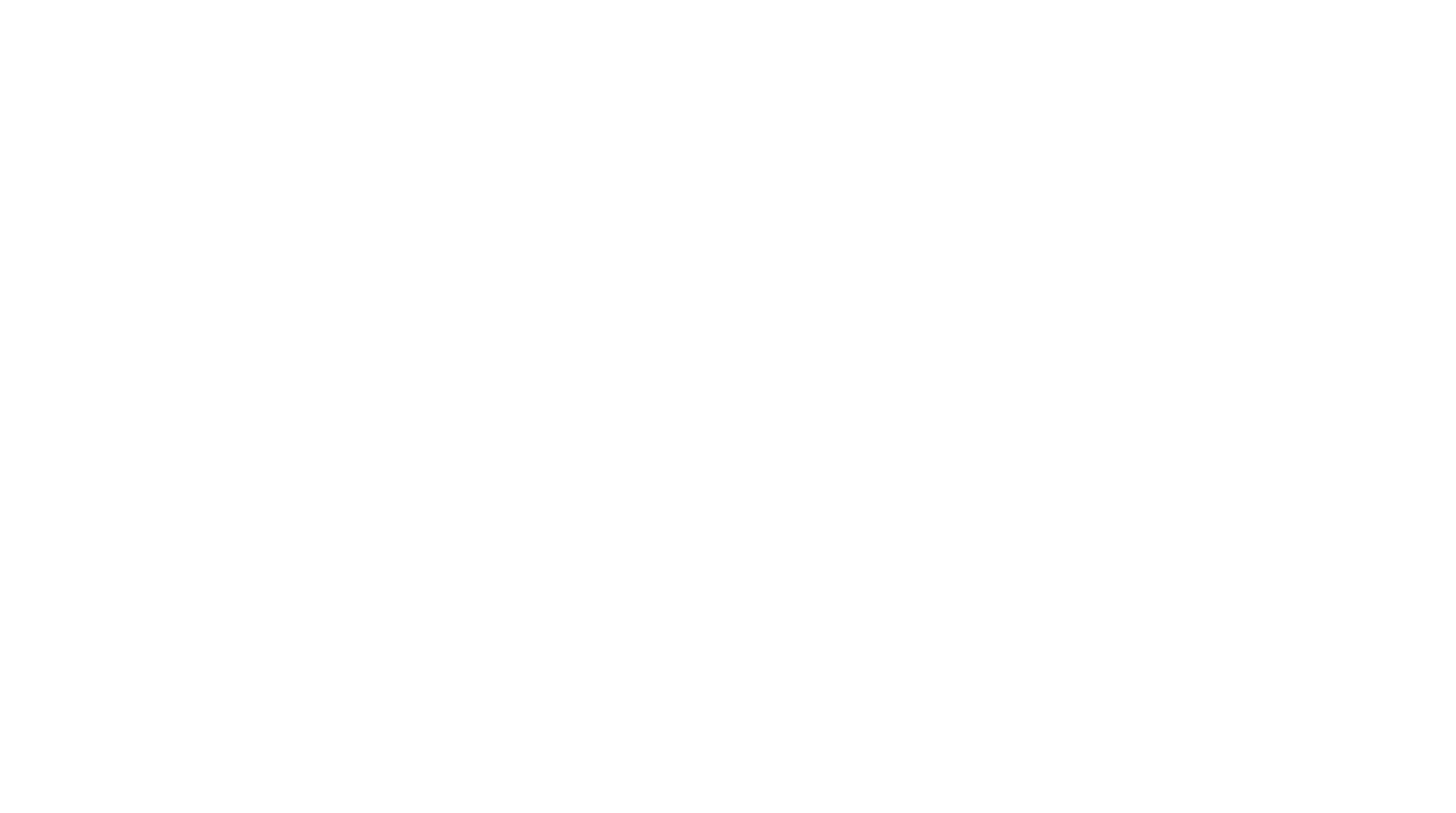
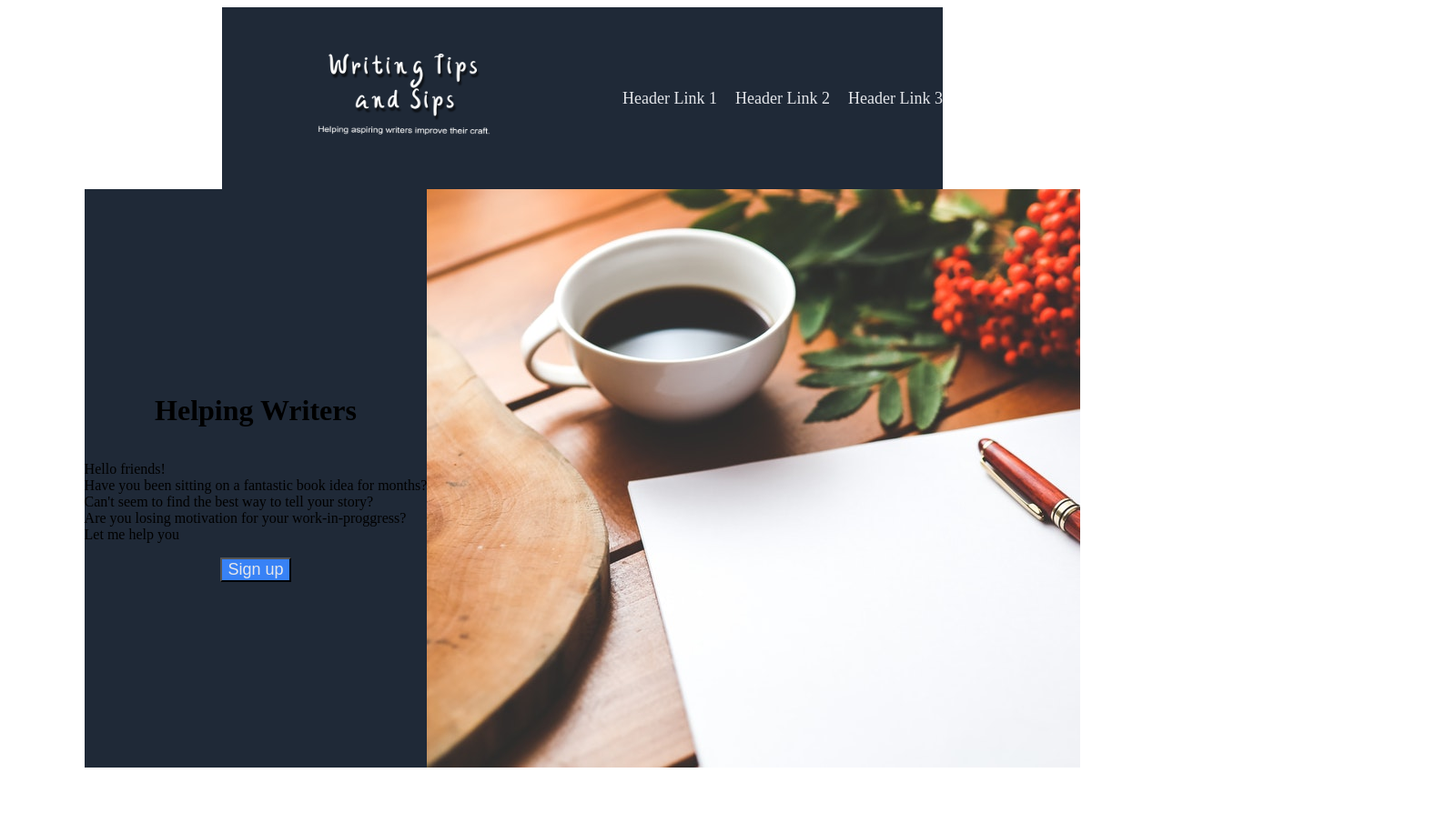
Before and after one commit to Kawasakininja17/Landing-Page-Project, a plain HTML site: page index.html in a window 1280 px wide. Shown: the top 894 px of the page at 91% size, 1600 px wide, since content can reach past the window. Before the commit the page ends 800 px from the top, so only its background shows below. Drawn offline with Linux system fonts and the light colour scheme.

Commit message:
Update images to html and start on the styling

```diff
--- a/index.html
+++ b/index.html
@@ -5,8 +5,76 @@
     <meta http-equiv="X-UA-Compatible" content="IE=edge">
     <meta name="viewport" content="width=device-width, initial-scale=1.0">
     <title>Landing Page</title>
+    <link rel="stylesheet" type="text/css" rel="noopener" target="_blank" href="style.css">
 </head>
 <body>
 
+<div class="Header">
+    <img class= "Logo" src="Images/Writing-Tips-Logo-Bigger.png" alt="logo reading Writing Tips and Sips">
+    <ul>
+        <li><a href="#">Header Link 1</a></li>
+        <li><a href="#">Header Link 2</a></li>
+        <li><a href="#">Header Link 3</a></li>
+    </ul>
+
+</div>
+
+<div class="Hero">
+    <div class="Hero left">
+        <h1>Helping Writers</h1>
+        <p> Hello friends! </br>
+            Have you been sitting on a fantastic book idea for months? </br>
+            Can't seem to find the best way to tell your story?</br>
+            Are you losing motivation for your work-in-proggress?</br>
+            Let me help you</p>
+        <button><a href="#">Sign up</a></button>
+    </div>
+
+    <div class="Hero Right">
+      <img src="Images/blank-paper-with-pen-and-coffee-cup-on-wood-table-6357.jpg" alt="Blank paper with pen and coffee on a table.">
+    </div>
+</div>
+
+<div class="Informational">
+    <h2>Categories</h2>
+    <div class="Container">
+    <div class="info">
+        <img src="Images/caligraphy-pen.jpg" alt="Tip of a fountain pen">
+        <div class="text">tips to help fantasy writers improve their craft</div>
+        </div>
+        <div class="info">
+            <img src="Images/photo-of-mountain-with-ice-covered-with-black-and-gray-cloud-640781.jpg" alt="Forest at the base of a mountain with fog giving fantasy vibes">
+            <div class="text">Tips specific on designing one&#39s world from the ground up</div>
+        </div>
+        <div class="info">
+            <img src="Images/black-cross-on-hard-cover-bible-on-top-of-black-textile-3822686.jpg" alt="black cross on hard cover book on top of black textile">
+            <div class="text">Using stories from film, games, and literature to dive deeper into writing concepts</div>
+        </div>
+        <div class="info">
+            <img src="Images/business-college-composition-desk-419635.jpg" alt="business composition book on a brown desk">
+            <div class="text">My personal short stories and collections.</div>
+        </div>
+    </div>
+</div>
+
+<div class="Testimonial">
+    <div class="qoute">Here at Writing Tips and Sips, I aim to help aspiring fantasy writers – like yourself – become the best that you can be.
+        Grab some coffee and sip while enjoying a plethora of writing advice as well as tips on world-building, for every level.
+        Included within this site is my world-building, book bible for Symphonia, used as an example for advice that we offer.
+        Looking forward to working with you!</div>
+    <div class="author">&#8211 C. D. Baron</div>
+</div>
+
+<div class="CTA">
+    <div class="title">Free 5-Day Start Your Novel Challenge</div>
+    <div class="copy">I challenge you to take the leap and start writing your novel!
+        During this challenge, I will walk you through finding your idea, creating your character, finding your story, and starting your novel.</div>
+    <button>Sign Up1</button>
+</div>
+
+<div class="Footer">
+    <div class="content">Copyright 2020 Writingtipsandsips | All Rights Reserved</div>
+</div>
+
 </body>
 </html>
--- a/style.css
+++ b/style.css
@@ -0,0 +1,51 @@
+body {
+    display: flex;
+    flex-direction: column;
+    align-items: center;
+    justify-content: space-between;
+}
+
+.Header {
+  background-color: #1F2937;
+  display: flex;
+  align-items: center;
+  justify-content: space-around;
+}
+
+a {
+    text-decoration: none;
+    font-size: 18px;
+    color: #E5E7EB;
+}
+
+ul {
+   list-style: none;
+   display: flex;
+   align-items: flex-end;
+   gap: 20px;
+}
+
+.Logo {
+    height: 200px;
+    width: 400px;
+}
+
+.Hero {
+    background-color: #1F2937;
+    display: flex;
+    align-items: center;
+    justify-content: center;
+}
+
+button {
+    background-color: #3882F6;
+    color: #F9FAF8;
+    font-size: 18px;
+}
+
+.left {
+    display: flex;
+    flex-direction: column;
+    align-items: center;
+    justify-content: center;
+}
```
Also changed, not shown: Images/Writing-Tips-Logo-Bigger.png (added), Images/black-cross-on-hard-cover-bible-on-top-of-black-textile-3822686.jpg (added), Images/blank-paper-with-pen-and-coffee-cup-on-wood-table-6357.jpg (added), Images/business-college-composition-desk-419635.jpg (added), Images/caligraphy-pen.jpg (added), Images/photo-of-mountain-with-ice-covered-with-black-and-gray-cloud-640781.jpg (added).
